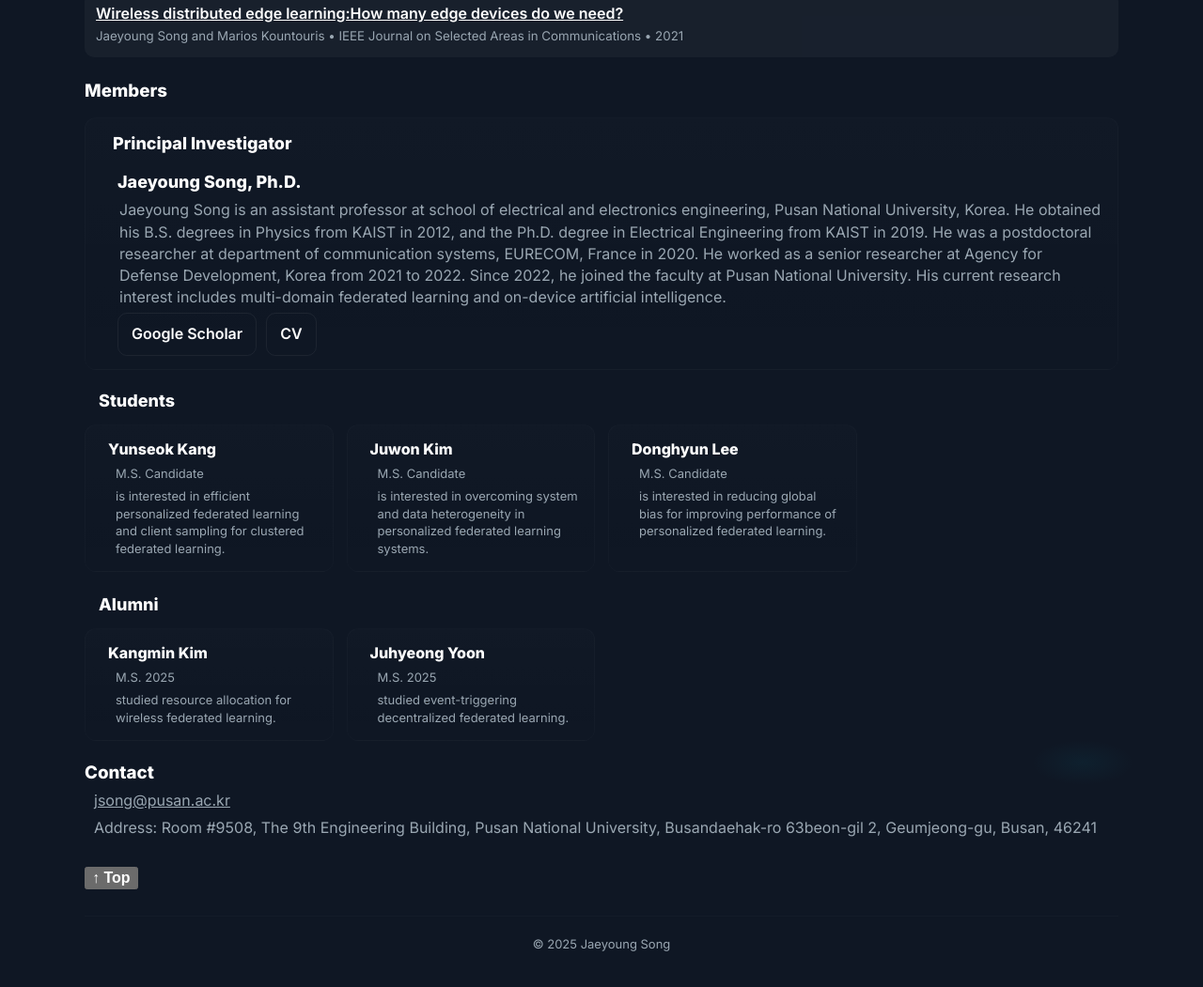
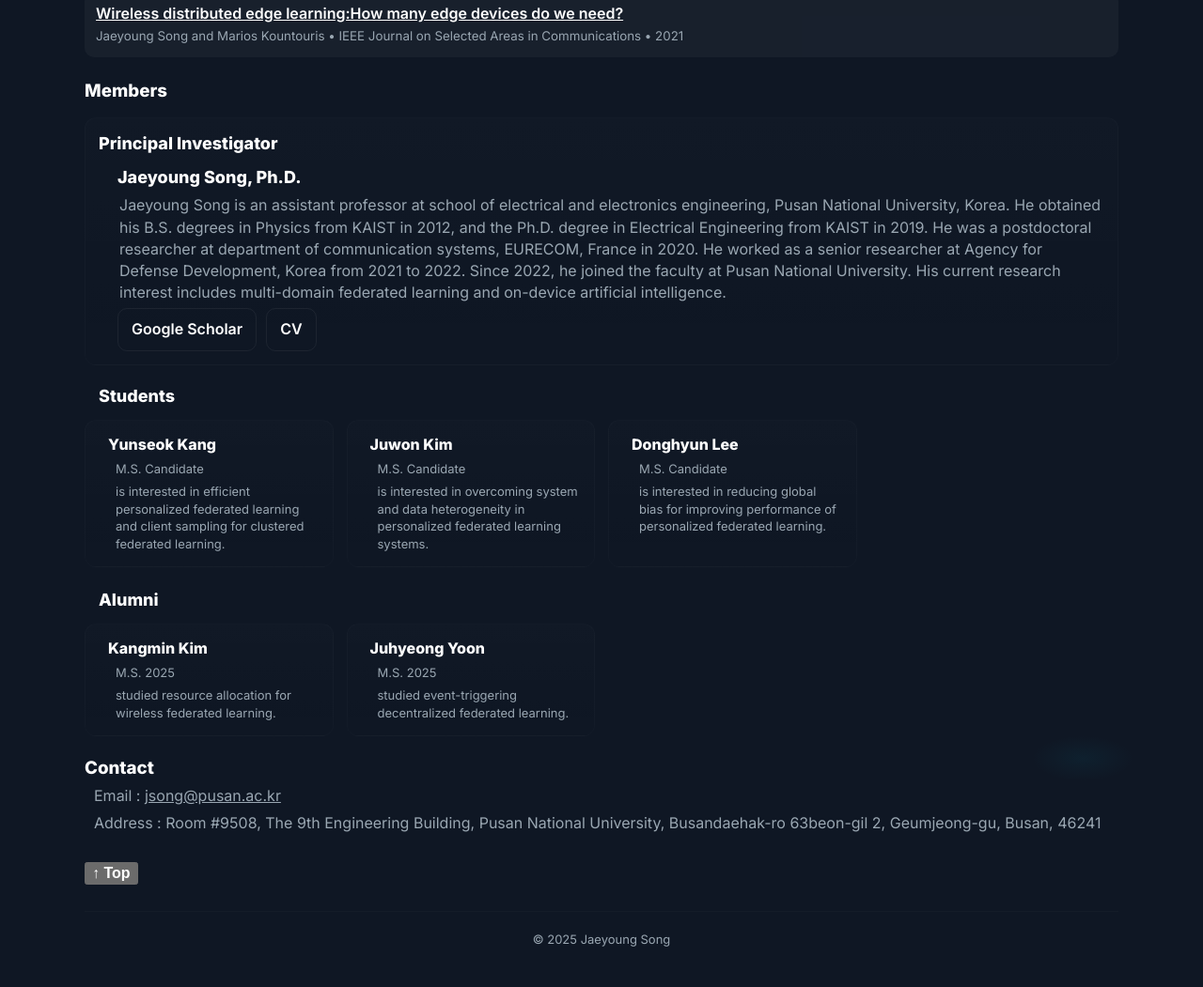
Before and after one commit to jaeyoung-song/jaeyoung-song.github.io, a plain HTML site: page docs/index.html in a window 1280 px wide. Shown: the part 1375-2426 px from the top of the page at 94% size. Drawn offline with Linux system fonts and the light colour scheme.

Commit message:
minor modification

```diff
--- a/docs/index.html
+++ b/docs/index.html
@@ -120,10 +120,10 @@
 
     <!-- Members -->
     <section class="block fade-up delay-6" id="members">
-      <h3 style="margin:0px 0px 15px 0">Members</h3>
+      <h3 style="margin:20px 0px 15px 0px">Members</h3>
       <div class="block" id="about">
         <article class="research">
-          <h3 style="margin:0px 20px 15px 15px; font-size:18px">Principal Investigator</h3>
+          <h3 style="margin:0px 20px 10px 0px; font-size:18px">Principal Investigator</h3>
           <h3 style="margin:0px 20px 15px 20px; font-size:18px">Jaeyoung Song, Ph.D.</h3>
           <p style="margin:-10px 0 -10px 22px;color:var(--muted);">Jaeyoung Song is an assistant professor at school of electrical and electronics engineering, Pusan National University, Korea. He obtained his B.S. degrees in Physics from KAIST in 2012, and the Ph.D. degree in Electrical Engineering from KAIST in 2019. He was a postdoctoral researcher at department of communication systems, EURECOM, France in 2020. He worked as a senior researcher at Agency for Defense Development, Korea from 2021 to 2022. Since 2022, he joined the faculty at Pusan National University. His current research interest includes multi-domain federated learning and on-device artificial intelligence.</p>
           <div style="margin:15px 0 0 20px" class="links">
@@ -173,8 +173,8 @@
 
       <div class="block" id="contact">
           <h3 style="margin:20px 0px 5px 0px">Contact</h3>
-          <p style="margin:0px 0px 0px 10px;color:var(--muted)"><a class="inline-link" href="mailto:jsong@pusan.ac.kr">jsong@pusan.ac.kr</a></p>
-          <p style="margin:6px 0px 30px 10px;color:var(--muted)">Address: Room #9508, The 9th Engineering Building, Pusan National University, Busandaehak-ro 63beon-gil 2, Geumjeong-gu, Busan, 46241</p>
+          <p style="margin:0px 0px 0px 10px;color:var(--muted)"> Email : <a class="inline-link" href="mailto:jsong@pusan.ac.kr">jsong@pusan.ac.kr</a></p>
+          <p style="margin:6px 0px 30px 10px;color:var(--muted)">Address : Room #9508, The 9th Engineering Building, Pusan National University, Busandaehak-ro 63beon-gil 2, Geumjeong-gu, Busan, 46241</p>
         </div>
     </section>
 
```
Also changed, not shown: 1 other file.
